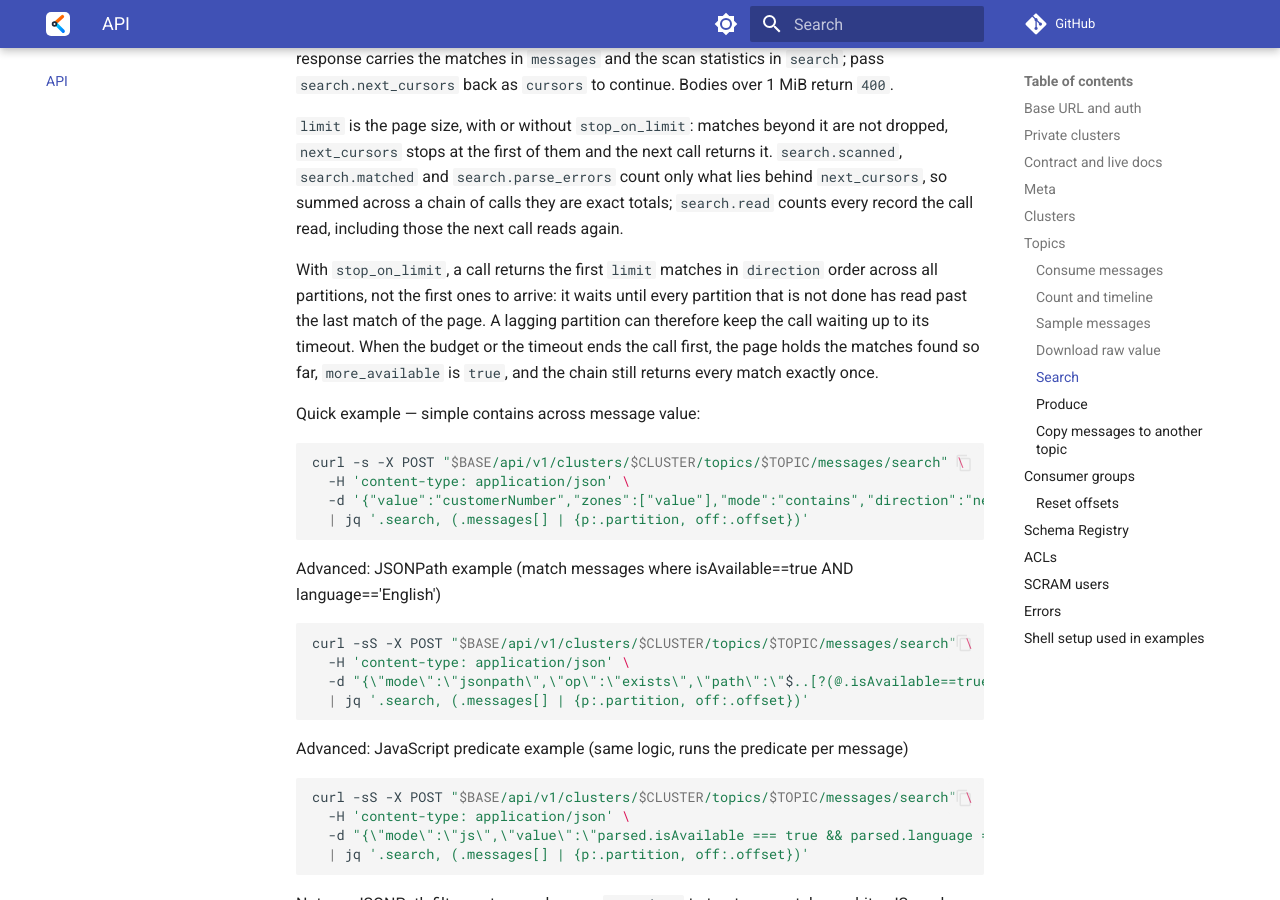
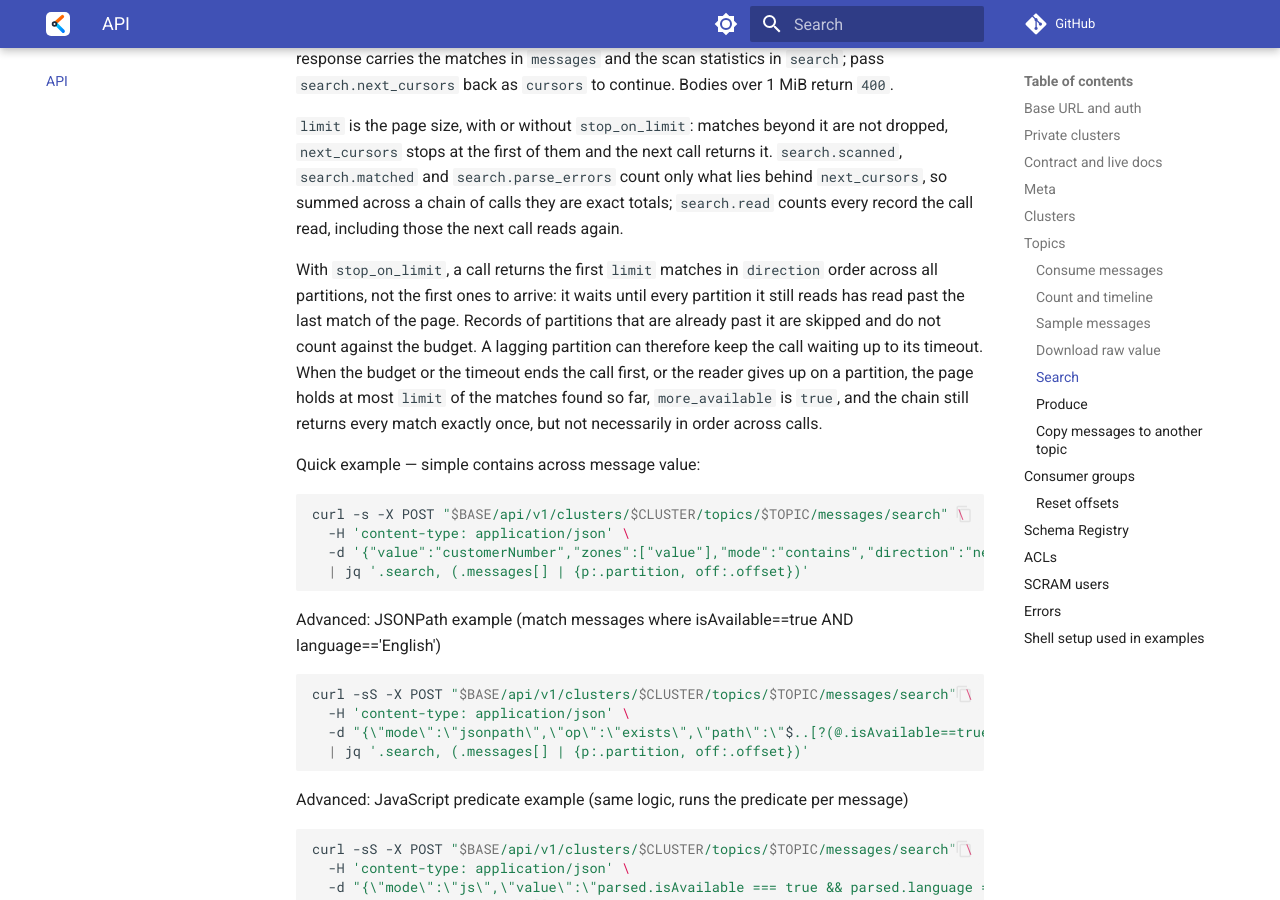
Before and after one commit to FinkeFlo/kafkito, an MkDocs documentation site: the page built from docs/API.md, in a window 1280 px wide and 900 px high, scrolled down 6566 px. Built offline with MkDocs 1.6.1 and Material for MkDocs 9.7.7, drawn with Linux system fonts in a browser that asks for light colours; comment, search, counter and statistics services are not loaded.

Commit message:
docs(api): say when a stop_on_limit page is not the first in order
A budget or timeout stop, or a partition the reader gives up on, can still
end a stop_on_limit call before its page is settled. The description now
says that the page then holds at most limit of the matches found so far,
that the chain returns every match once but not necessarily in order, and
that records of partitions past the page do not count against the budget.

Refs #110

Signed-off-by: FinkeFlo <5244525+FinkeFlo@users.noreply.github.com>

```diff
--- a/docs/API.md
+++ b/docs/API.md
@@ -296,11 +296,13 @@ those the next call reads again.
 
 With `stop_on_limit`, a call returns the first `limit` matches in `direction`
 order across all partitions, not the first ones to arrive: it waits until
-every partition that is not done has read past the last match of the page.
-A lagging partition can therefore keep the call waiting up to its timeout.
-When the budget or the timeout ends the call first, the page holds the
-matches found so far, `more_available` is `true`, and the chain still returns
-every match exactly once.
+every partition it still reads has read past the last match of the page.
+Records of partitions that are already past it are skipped and do not count
+against the budget. A lagging partition can therefore keep the call waiting
+up to its timeout. When the budget or the timeout ends the call first, or
+the reader gives up on a partition, the page holds at most `limit` of the
+matches found so far, `more_available` is `true`, and the chain still
+returns every match exactly once, but not necessarily in order across calls.
 
 Quick example — simple contains across message value:
 
```
Also changed, not shown: 3 other files.
